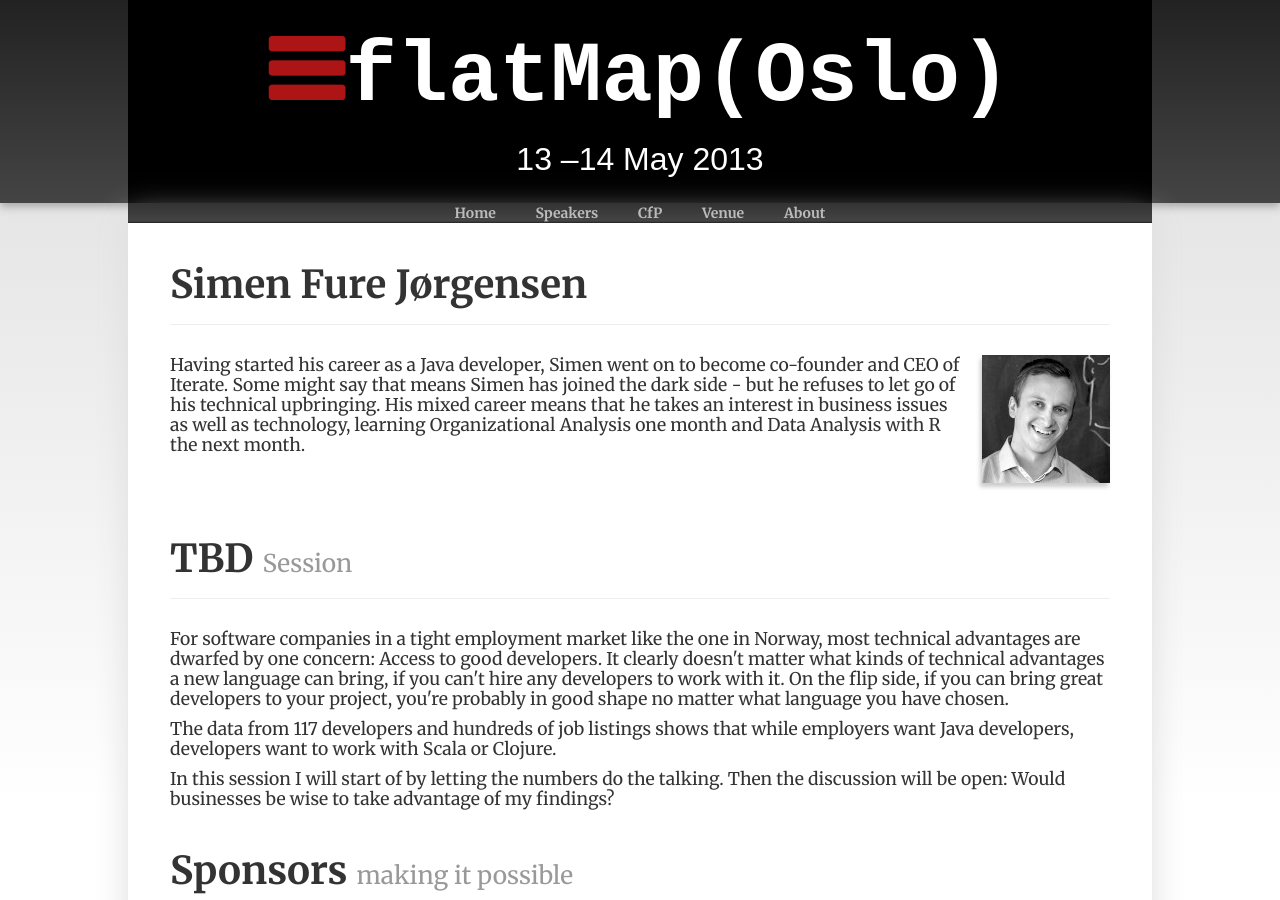
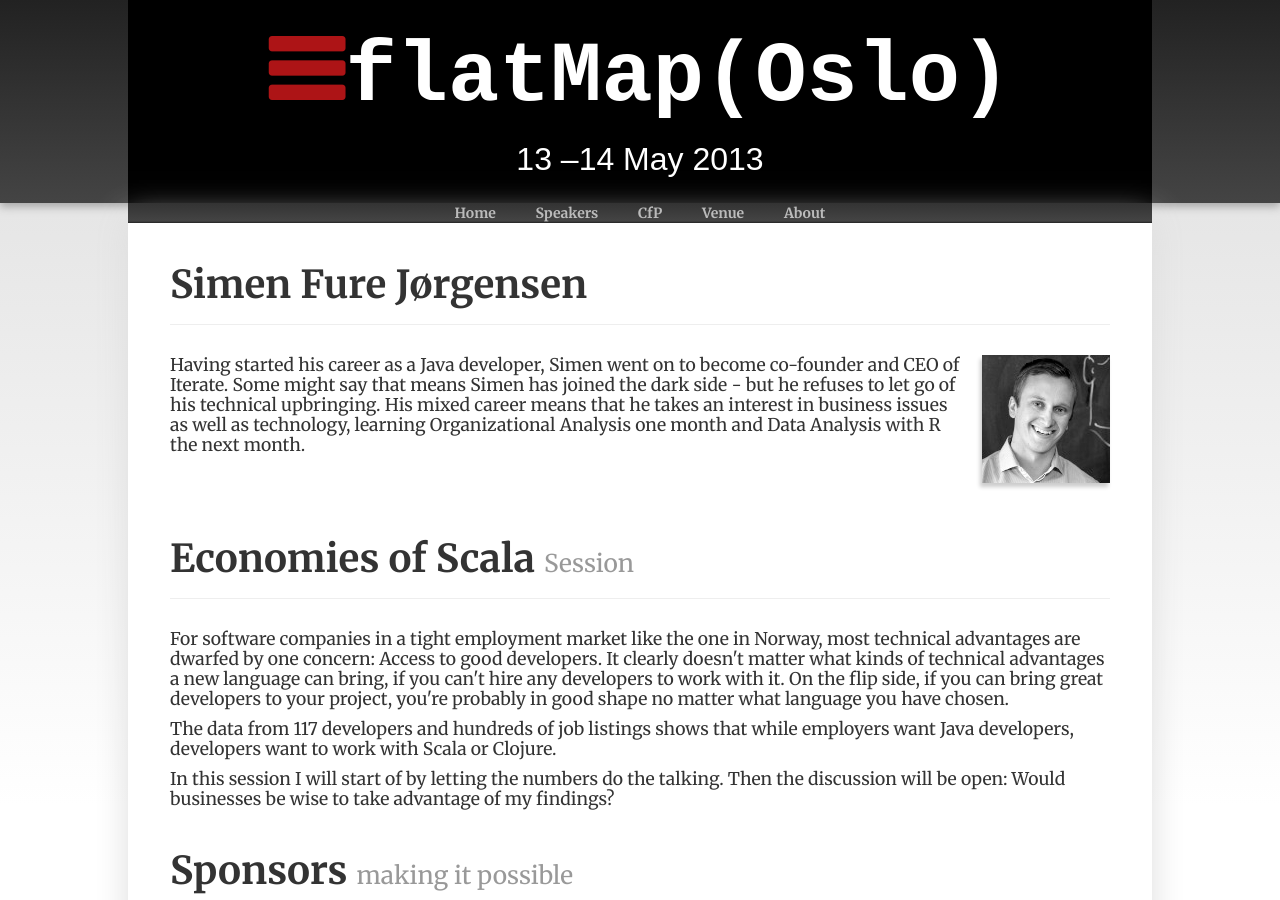
Before and after one commit to flatmaposlo/2013.github.com, a Jekyll site: the page built from simen.html, in a window 1280 px wide and 900 px high. Built offline with Jekyll 4.4.1, drawn with Linux system fonts in a browser that asks for light colours; some web fonts are replaced.

Commit message:
s/TBD/Economies of Scala/

```diff
--- a/schedule.html
+++ b/schedule.html
@@ -203,7 +203,7 @@ title: flatMap(Oslo) Schedule
           <td>
             <a href="/simen.html">
               <div class="speaker">Simen Fure Jørgensen</div>
-              <div class="talk">TBD</div>
+              <div class="talk">Economies of Scala</div>
             </a>
           </td>
         </tr>
--- a/simen.html
+++ b/simen.html
@@ -20,7 +20,7 @@ title: flatMap(Oslo) Simen Fure Jørgensen
 </div>
 
 <div class="page-header">
-  <h1>TBD <small>Session</small></h1>
+  <h1>Economies of Scala <small>Session</small></h1>
 </div>
 
 <p>
```
